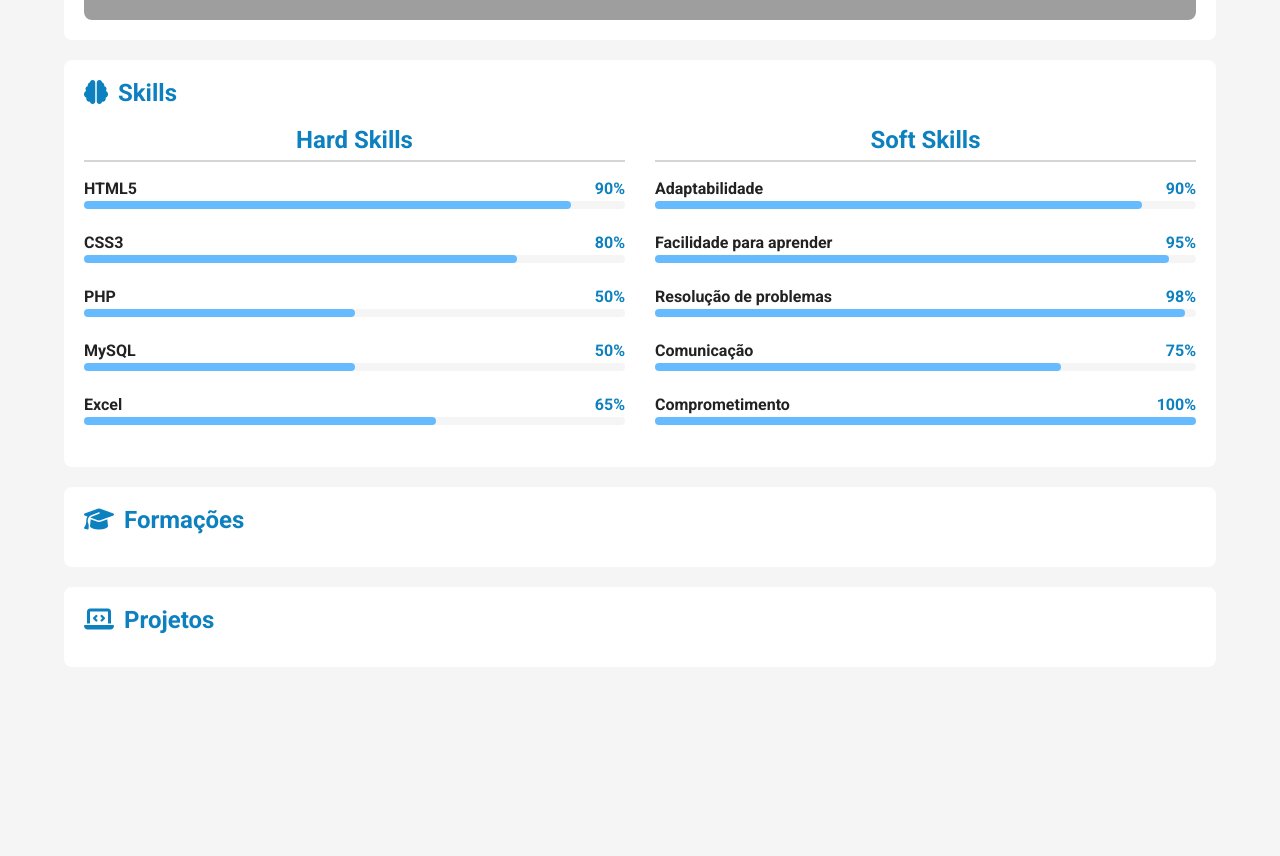
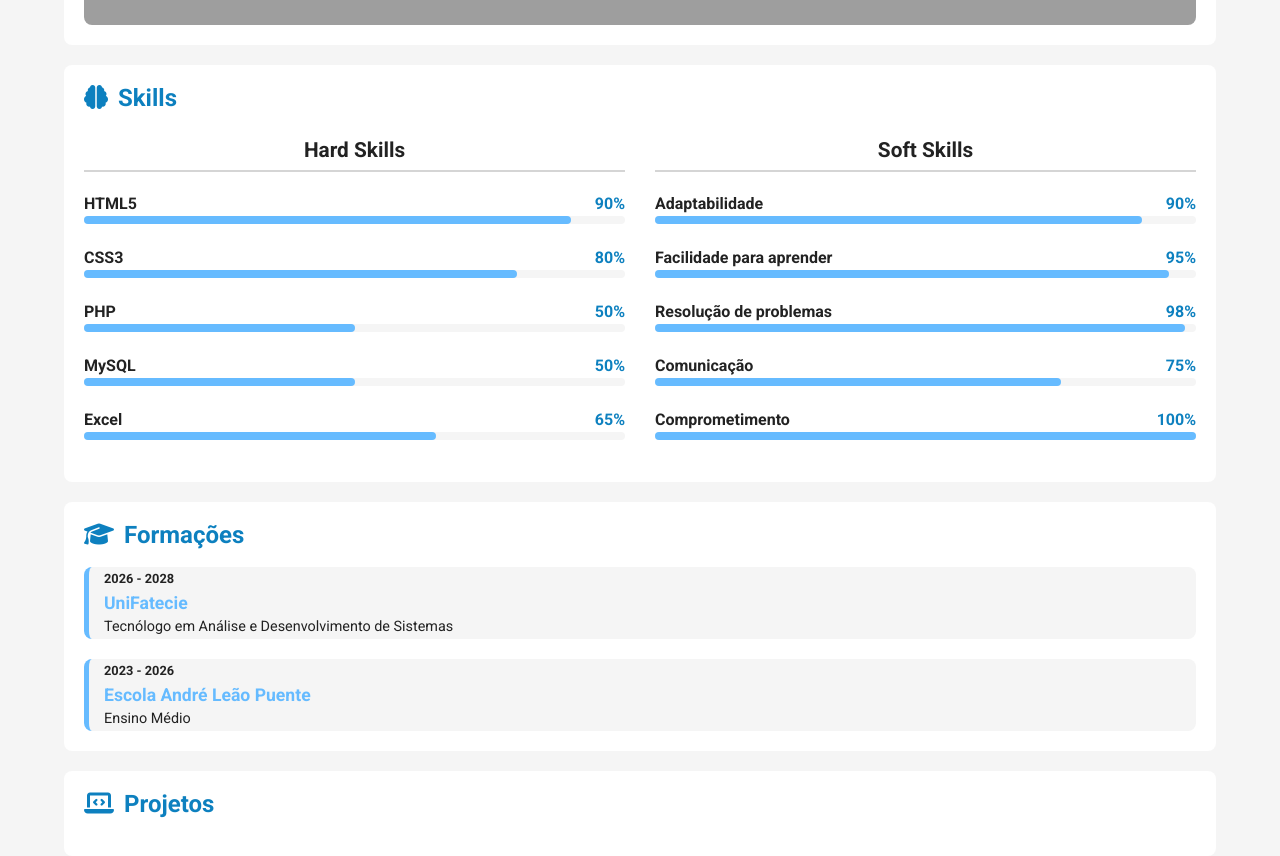
Before and after one commit to lorenzobraga333-cpu/projeto-portfolio, a plain HTML site: page index.html in a window 1280 px wide. Shown: the part 1160-2016 px from the top of the page. Before the commit the page ends 1847 px from the top, so only its background shows below. Drawn offline with Linux system fonts and the light colour scheme; grey boxes are pictures that could not be loaded.

Commit message:
adicionando área de formações

```diff
--- a/index.html
+++ b/index.html
@@ -152,6 +152,21 @@
 
             <article id="formacao">
                 <h2><i id="icons" class="fa-solid fa-graduation-cap"></i>Formações</h2>
+                <div id="formacao-container">
+
+                    <div class="curso">
+                        <p class="periodo">2023 - 2026</p>
+                        <h3 class="instituicao">Escola André Leão Puente</h3>
+                        <p class="titulacao">Ensino Médio</p>
+                    </div>
+
+                    <div class="curso">
+                        <p class="periodo">2026 - 2028</p>
+                        <h3 class="instituicao">UniFatecie</h3>
+                        <p class="titulacao">Tecnólogo em Análise e Desenvolvimento de Sistemas</p>
+                    </div>
+
+                </div>
             </article> <!-- Fim article#formacao -->
 
             <article id="projetos">
--- a/styles/style.css
+++ b/styles/style.css
@@ -117,7 +117,7 @@ article {
 
 article h2 {
   color: var(--destaque);
-  margin-bottom: 15px;
+  margin-bottom: 20px;
 }
 
 article #icons {
@@ -152,6 +152,8 @@ article#video h2 {
 }
 
 .skills-names h2 {
+  color: var(--texto);
+  font-size: 1.3em;
   text-align: center;
   border-bottom: 2px solid rgba(0, 0, 0, 0.164);
   padding: 8px;
@@ -190,8 +192,45 @@ article#video h2 {
   border-radius: 4px;
 }
 
+#formacao-container {
+  display: flex;
+  flex-flow: column-reverse;
+  gap: 20px;
+}
+
+#formacao-container .curso {
+  background-color: var(--fundo-principal);
+  border-radius: 8px;
+  border-left: 5px solid var(--destaque-inverso);
+  padding-left: 15px;
+  transition: border-width .4s, border-color .4s;
+}
+
+#formacao-container .curso:hover {
+  border-left-width: 15px;
+  border-color: var(--destaque);
+  cursor: pointer;
+}
+
+#formacao-container .periodo {
+  color: var(--texto);
+  font-size: 0.8em;
+  font-weight: bold;
+}
+
+#formacao-container .instituicao {
+  color: var(--destaque-inverso);
+  font-size: 1.1em;
+}
+
+#formacao-container .titulacao {
+  color: var(--texto);
+  font-size: 0.9em;
+}
+
 @media screen and (min-width: 768px){
   #skill-container {
     grid-template-columns: 1fr 1fr;
+    margin-top: 10px;
   }
 }
```
